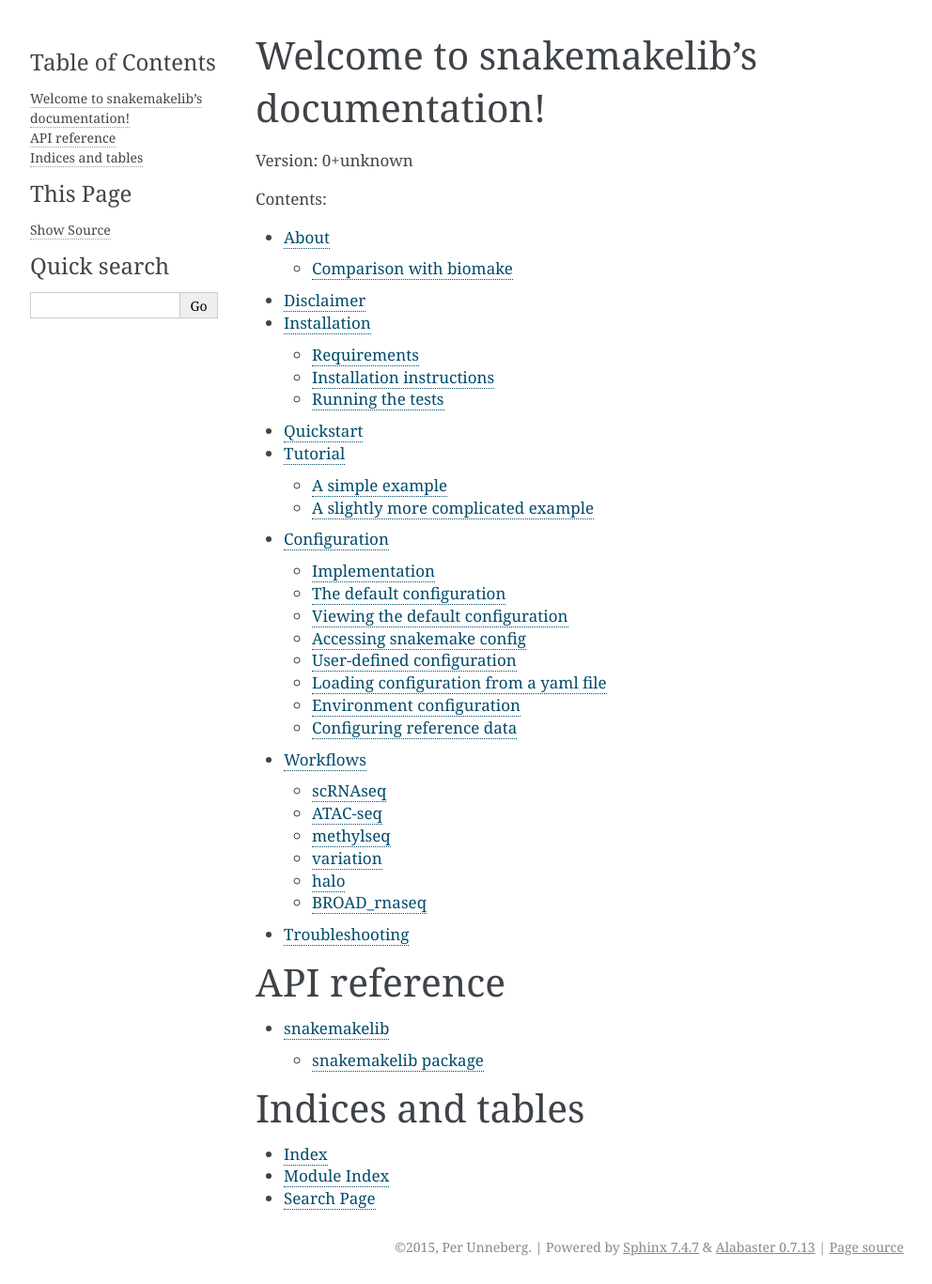
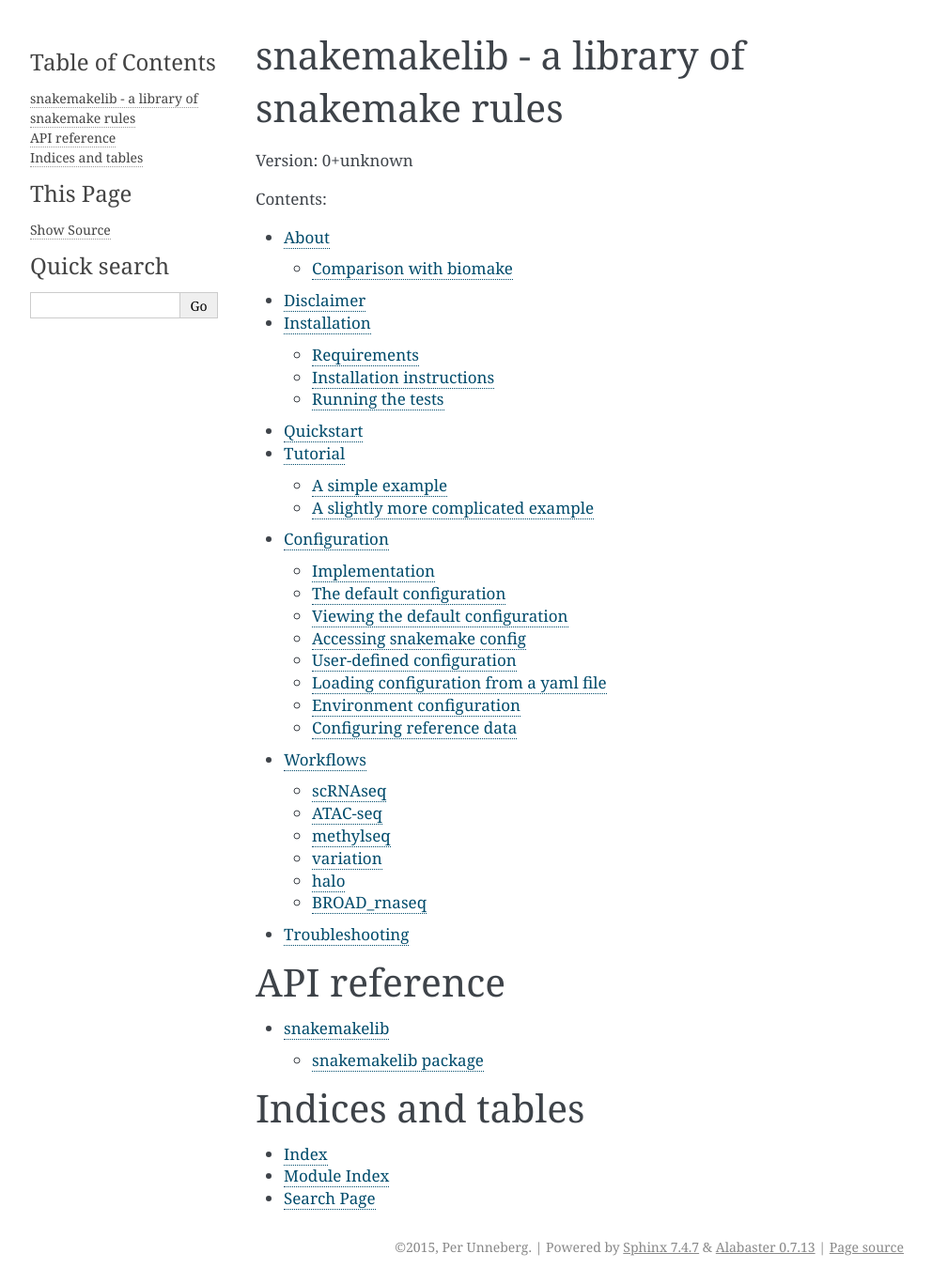
Before and after one commit to percyfal/snakemakelib, a Sphinx documentation site: the page built from sphinx/source/index.rst, in a window 1280 px wide. Shown: the whole page at 94% size, without its empty margins (148-1140 px from the left). Built offline with Sphinx 7.4.7, drawn with Linux system fonts in a browser that asks for light colours.

Commit message:
Update title and doc ref
* Readme.md: point docs to rtd
* sphinx/source/index.rst: update title

```diff
--- a/sphinx/source/index.rst
+++ b/sphinx/source/index.rst
@@ -3,8 +3,8 @@
    You can adapt this file completely to your liking, but it should at least
    contain the root `toctree` directive.
 
-Welcome to snakemakelib's documentation!
-========================================
+snakemakelib - a library of snakemake rules
+===========================================
 
 Version: |version|
 
```
Also changed, not shown: Readme.md (+2 -2 lines).
